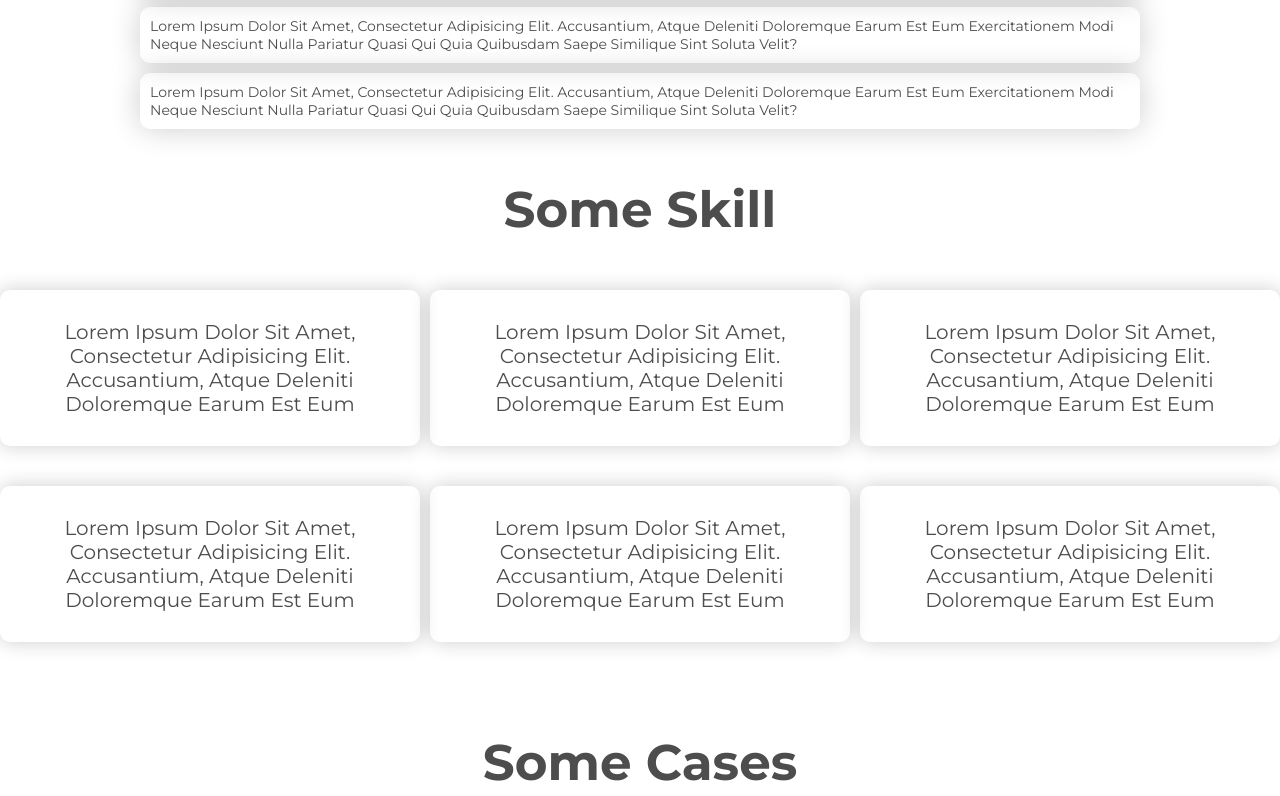
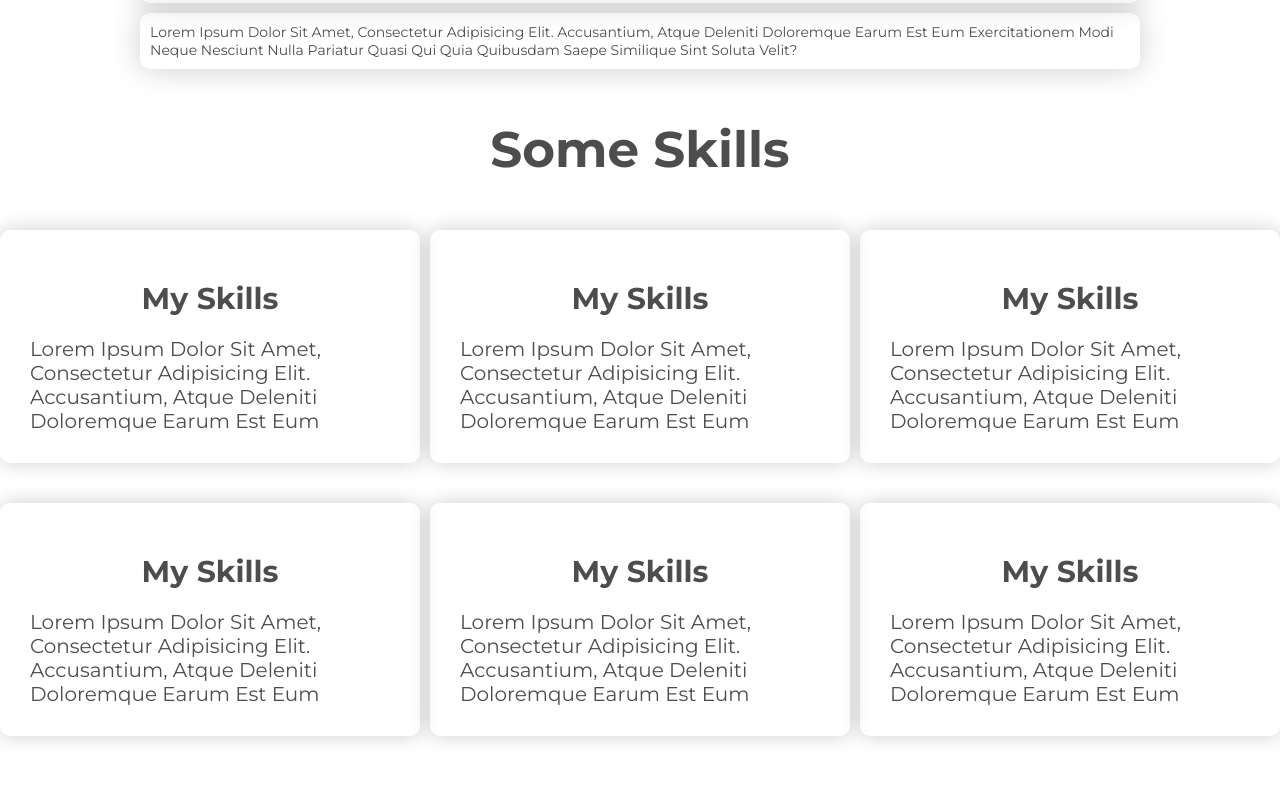
Before and after one commit to PosAlex73/portfolio_site, a plain HTML site: page index.html in a window 1280 px wide. Shown: the part 1016-1812 px from the top of the page. Drawn offline with Linux system fonts and the light colour scheme.

Commit message:
complete

```diff
--- a/index.html
+++ b/index.html
@@ -42,16 +42,34 @@
         <p>Lorem ipsum dolor sit amet, consectetur adipisicing elit. Accusantium, atque deleniti doloremque earum est eum exercitationem modi neque nesciunt nulla pariatur quasi qui quia quibusdam saepe similique sint soluta velit?</p>
     </section>
     <section class="skills" id="skills">
-        <h1>Some skill</h1>
+        <h1>Some skills</h1>
         <div class="skills-box">
-            <p>Lorem ipsum dolor sit amet, consectetur adipisicing elit. Accusantium, atque deleniti doloremque earum est eum</p>
-            <p>Lorem ipsum dolor sit amet, consectetur adipisicing elit. Accusantium, atque deleniti doloremque earum est eum</p>
-            <p>Lorem ipsum dolor sit amet, consectetur adipisicing elit. Accusantium, atque deleniti doloremque earum est eum</p>
+            <div>
+                <h2>my skills</h2>
+                <p>Lorem ipsum dolor sit amet, consectetur adipisicing elit. Accusantium, atque deleniti doloremque earum est eum</p>
+            </div>
+            <div>
+                <h2>my skills</h2>
+                <p>Lorem ipsum dolor sit amet, consectetur adipisicing elit. Accusantium, atque deleniti doloremque earum est eum</p>
+            </div>
+            <div>
+                <h2>my skills</h2>
+                <p>Lorem ipsum dolor sit amet, consectetur adipisicing elit. Accusantium, atque deleniti doloremque earum est eum</p>
+            </div>
         </div>
         <div class="skills-box">
-            <p>Lorem ipsum dolor sit amet, consectetur adipisicing elit. Accusantium, atque deleniti doloremque earum est eum</p>
-            <p>Lorem ipsum dolor sit amet, consectetur adipisicing elit. Accusantium, atque deleniti doloremque earum est eum</p>
-            <p>Lorem ipsum dolor sit amet, consectetur adipisicing elit. Accusantium, atque deleniti doloremque earum est eum</p>
+            <div>
+                <h2>my skills</h2>
+                <p>Lorem ipsum dolor sit amet, consectetur adipisicing elit. Accusantium, atque deleniti doloremque earum est eum</p>
+            </div>
+            <div>
+                <h2>my skills</h2>
+                <p>Lorem ipsum dolor sit amet, consectetur adipisicing elit. Accusantium, atque deleniti doloremque earum est eum</p>
+            </div>
+            <div>
+                <h2>my skills</h2>
+                <p>Lorem ipsum dolor sit amet, consectetur adipisicing elit. Accusantium, atque deleniti doloremque earum est eum</p>
+            </div>
         </div>
     </section>
     <section class="portfolio" id="portfolio">
--- a/styles/styles.css
+++ b/styles/styles.css
@@ -31,6 +31,12 @@ header {
     align-items: center;
     font-size: 2.5rem;
     padding: 10px;
+    background: var(--white);
+    position: fixed;
+    top: 0;
+    left: 0;
+    right: 0;
+    box-shadow: 0 0 2rem rgba(0,0,0,.2);
 }
 
 .toolbar-buttons a {
@@ -65,6 +71,7 @@ header {
 }
 
 .about {
+    margin-top: 60px;;
     display: flex;
     justify-content: space-around;
     align-items: center;
@@ -129,12 +136,20 @@ header {
     gap: 1rem;
 }
 
-.skills-box p {
+.skills-box div {
     text-align: center;
     max-width: 500px;
     border-radius: 10px;
     box-shadow: 0 0 2rem rgba(0,0,0,.2);
     padding: 3rem;
+}
+
+.skills-box div h2 {
+    margin: 2rem;
+}
+
+.skills-box div p {
+    text-align: left;
 }
 
 #portfolio_header {
```
